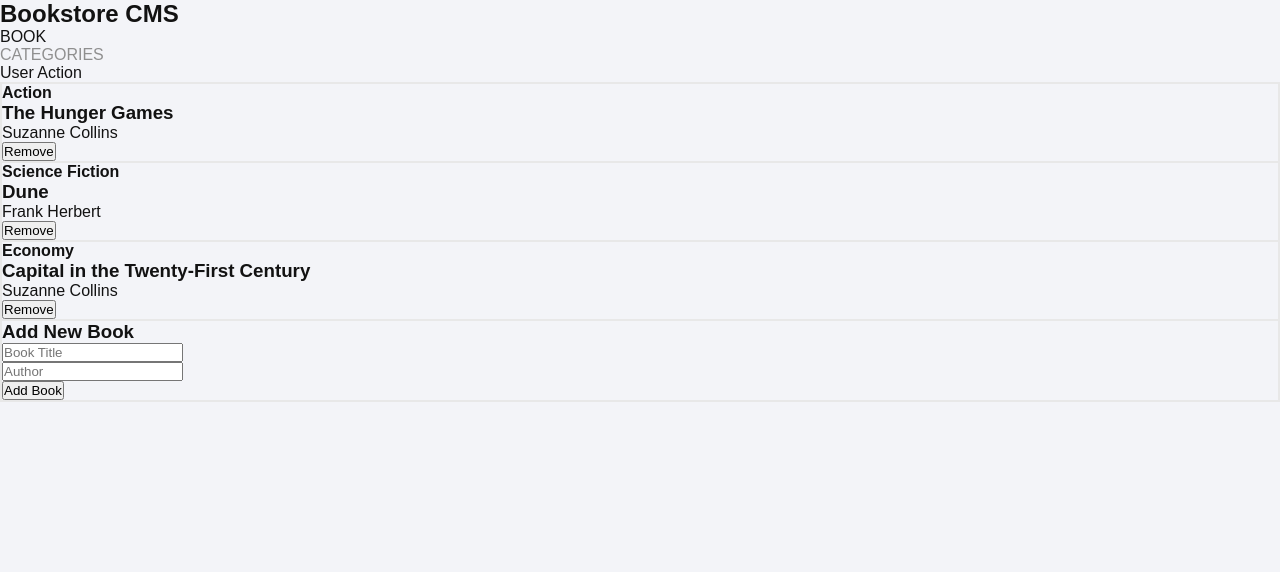
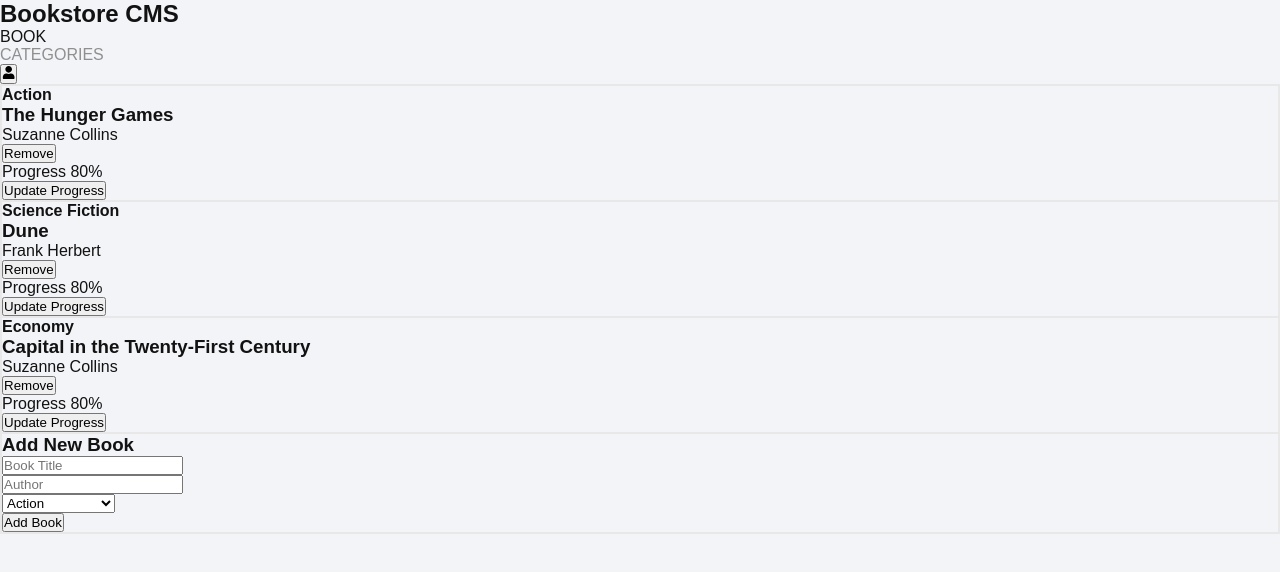
Before and after one commit to raihan2bd/book-store, a React (Create React App) app: page / in a window 1280 px wide. Shown: the top 572 px of the page. Built offline with nearby package versions, Linux system fonts and the light colour scheme.

Commit message:
Add optional markup in this project

```diff
--- a/package.json
+++ b/package.json
@@ -9,6 +9,7 @@
     "prop-types": "^15.8.1",
     "react": "^18.2.0",
     "react-dom": "^18.2.0",
+    "react-icons": "^4.7.1",
     "react-router-dom": "^6.7.0",
     "react-scripts": "5.0.1",
     "web-vitals": "^2.1.4"
--- a/src/components/Books/AddNewBook.js
+++ b/src/components/Books/AddNewBook.js
@@ -12,6 +12,13 @@
         <input type="text" placeholder="Author" />
       </div>
       <div>
+        <select>
+          <option value="Action">Action</option>
+          <option value="Science Fiction">Science Fiction</option>
+          <option value="Economy">Economy</option>
+        </select>
+      </div>
+      <div>
         <button type="button">Add Book</button>
       </div>
     </form>
--- a/src/components/Books/Book.js
+++ b/src/components/Books/Book.js
@@ -8,12 +8,18 @@
 }) => (
   <li>
     <Card id={id}>
+      <div>
         <h4>{category}</h4>
         <h3>{title}</h3>
         <p>{author}</p>
         <button type="button" onClick={onRemoveBookHandler}>
           Remove
         </button>
+      </div>
+      <div>Progress 80%</div>
+      <div>
+        <button type="button">Update Progress</button>
+      </div>
     </Card>
   </li>
 );
--- a/src/components/Header.js
+++ b/src/components/Header.js
@@ -1,5 +1,6 @@
 import React from 'react';
 import { NavLink } from 'react-router-dom';
+import { FaUser } from 'react-icons/fa';
 
 const Header = () => (
   <header>
@@ -15,7 +16,11 @@
           <NavLink to="/categories">CATEGORIES</NavLink>
         </li>
       </ul>
-      <div>User Action</div>
+      <div>
+        <button type="button">
+          <FaUser />
+        </button>
+      </div>
     </nav>
   </header>
 );
```
Also changed, not shown: 1 other file (tests, documents, lock files or other folders). Lines whose indentation alone changed are shown as unchanged.
